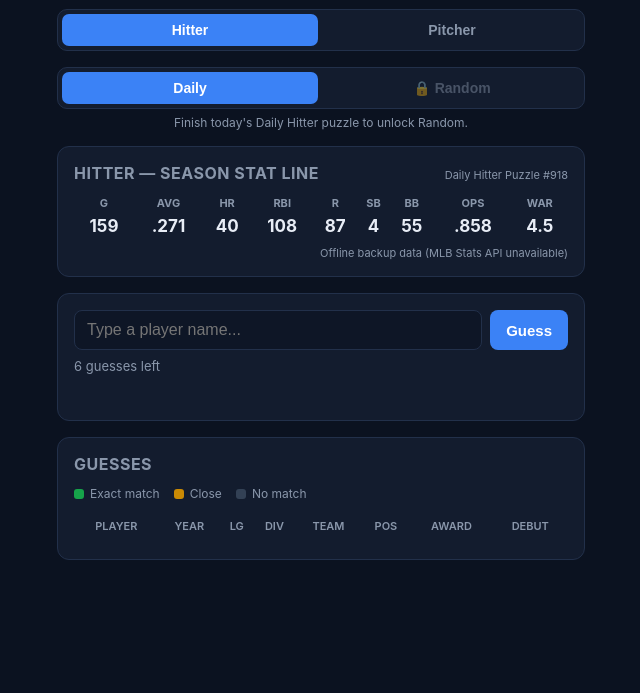
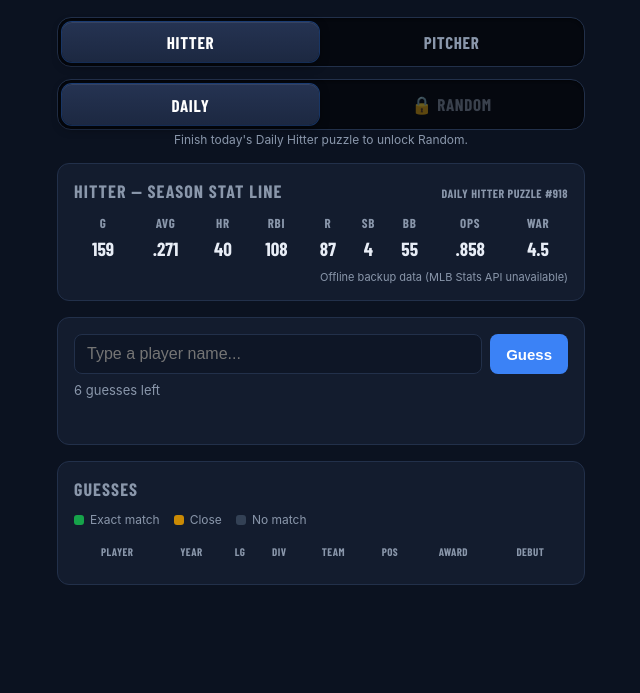
Before and after one commit to michaelmassey13/stat-line, a plain HTML site: page index.html in a window 1280 px wide. Shown: the part 107-800 px from the top of the page, without its empty margins (319-959 px from the left). Drawn offline with nearby package versions, Linux system fonts and the light colour scheme; no server answers; a web font is replaced by a local one.

Commit message:
Redesign tabs as a segmented-pill control, add sporty condensed font
Inspired by sportslinkgame.com's tab styling (fetched and inspected
their actual CSS for exact values), adapted to this app's dark theme:
- Tabs are now a segmented control: near-black inset track with
  raised navy pills (gradient + shadow + subtle blue glow ring) for
  the active state, replacing the old flat solid-fill buttons
- Added Barlow Condensed (Google Font) for the title, section
  headers, stat table labels/values, and the guess grid — gives the
  whole page more of a scoreboard feel
- Bumped cache-busting query params (v=8)

Co-Authored-By: Claude Sonnet 5 <noreply@anthropic.com>

```diff
--- a/index.html
+++ b/index.html
@@ -4,7 +4,10 @@
 <meta charset="UTF-8" />
 <meta name="viewport" content="width=device-width, initial-scale=1.0" />
 <title>Stat Line — Daily MLB Guessing Game</title>
-<link rel="stylesheet" href="style.css?v=6" />
+<link rel="preconnect" href="https://fonts.googleapis.com" />
+<link rel="preconnect" href="https://fonts.gstatic.com" crossorigin />
+<link href="https://fonts.googleapis.com/css2?family=Barlow+Condensed:wght@600;700;800&display=swap" rel="stylesheet" />
+<link rel="stylesheet" href="style.css?v=8" />
 </head>
 <body>
   <div class="app">
@@ -135,7 +138,7 @@
     </div>
   </div>
 
-  <script src="data.js?v=6"></script>
-  <script src="game.js?v=6"></script>
+  <script src="data.js?v=8"></script>
+  <script src="game.js?v=8"></script>
 </body>
 </html>
--- a/style.css
+++ b/style.css
@@ -10,6 +10,7 @@
   --gray-cell: #334155;
   --red: #dc2626;
   --radius: 12px;
+  --font-condensed: "Barlow Condensed", "Arial Narrow", sans-serif;
 }
 
 * {
@@ -38,8 +39,11 @@ body {
 
 .app-header h1 {
   margin: 0 0 4px;
-  font-size: 28px;
+  font-family: var(--font-condensed);
+  font-size: 34px;
+  font-weight: 800;
   letter-spacing: 0.5px;
+  text-transform: uppercase;
 }
 
 .subtitle {
@@ -68,30 +72,44 @@ body {
 
 .mode-toggle {
   display: flex;
-  gap: 6px;
-  background: var(--card);
+  gap: 4px;
+  background: #05080f;
   border: 1px solid var(--border);
-  border-radius: 10px;
+  border-radius: 14px;
   padding: 4px;
-  margin-bottom: 16px;
+  margin-bottom: 12px;
+  box-shadow: inset 0 1px 3px rgba(0, 0, 0, 0.5);
 }
 
 .mode-btn {
   flex: 1;
   background: transparent;
+  border: none;
   color: var(--muted);
-  border-radius: 7px;
-  padding: 8px 10px;
-  font-size: 14px;
+  border-radius: 10px;
+  padding: 10px 10px;
+  font-family: var(--font-condensed);
+  font-size: 17px;
+  font-weight: 700;
+  letter-spacing: 0.04em;
+  text-transform: uppercase;
+  cursor: pointer;
+  transition: background 0.15s ease, color 0.15s ease, box-shadow 0.15s ease;
 }
 
 .mode-btn.active {
-  background: var(--accent);
+  background: linear-gradient(180deg, #253352, #1c2841);
   color: white;
+  box-shadow: 0 3px 10px rgba(0, 0, 0, 0.5), 0 0 0 1px rgba(59, 130, 246, 0.5),
+    inset 0 1px 0 rgba(255, 255, 255, 0.08);
+}
+
+.mode-btn:not(.active):not(:disabled):hover {
+  color: var(--text);
 }
 
 .mode-btn:disabled {
-  opacity: 0.45;
+  opacity: 0.4;
   cursor: not-allowed;
 }
 
@@ -114,7 +132,11 @@ body {
 }
 
 .puzzle-label {
-  font-size: 11px;
+  font-family: var(--font-condensed);
+  font-size: 12px;
+  font-weight: 700;
+  letter-spacing: 0.04em;
+  text-transform: uppercase;
   color: var(--muted);
   white-space: nowrap;
   margin-bottom: 12px;
@@ -138,10 +160,12 @@ body {
 .card h2,
 .card h3 {
   margin: 0 0 12px;
-  font-size: 16px;
+  font-family: var(--font-condensed);
+  font-size: 18px;
+  font-weight: 700;
   color: var(--muted);
   text-transform: uppercase;
-  letter-spacing: 0.5px;
+  letter-spacing: 0.06em;
 }
 
 #stat-table {
@@ -153,14 +177,18 @@ body {
 
 #stat-table th {
   color: var(--muted);
-  font-size: 9px;
+  font-family: var(--font-condensed);
+  font-size: 11px;
+  font-weight: 700;
+  letter-spacing: 0.06em;
   text-transform: uppercase;
   padding-bottom: 4px;
   white-space: nowrap;
 }
 
 #stat-table td {
-  font-size: 14px;
+  font-family: var(--font-condensed);
+  font-size: 16px;
   font-weight: 700;
   padding: 2px 1px;
   white-space: nowrap;
@@ -168,10 +196,10 @@ body {
 
 @media (min-width: 420px) {
   #stat-table th {
-    font-size: 11px;
+    font-size: 13px;
   }
   #stat-table td {
-    font-size: 17px;
+    font-size: 19px;
   }
 }
 
@@ -406,14 +434,17 @@ button {
 
 .guess-grid thead th {
   color: var(--muted);
-  font-size: 9px;
+  font-family: var(--font-condensed);
+  font-size: 11px;
+  letter-spacing: 0.04em;
   text-transform: uppercase;
-  font-weight: 600;
+  font-weight: 700;
   padding: 0 2px 4px;
 }
 
 .guess-grid tbody td {
-  font-size: 10px;
+  font-family: var(--font-condensed);
+  font-size: 12px;
   font-weight: 700;
   padding: 6px 1px;
   white-space: normal;
```
